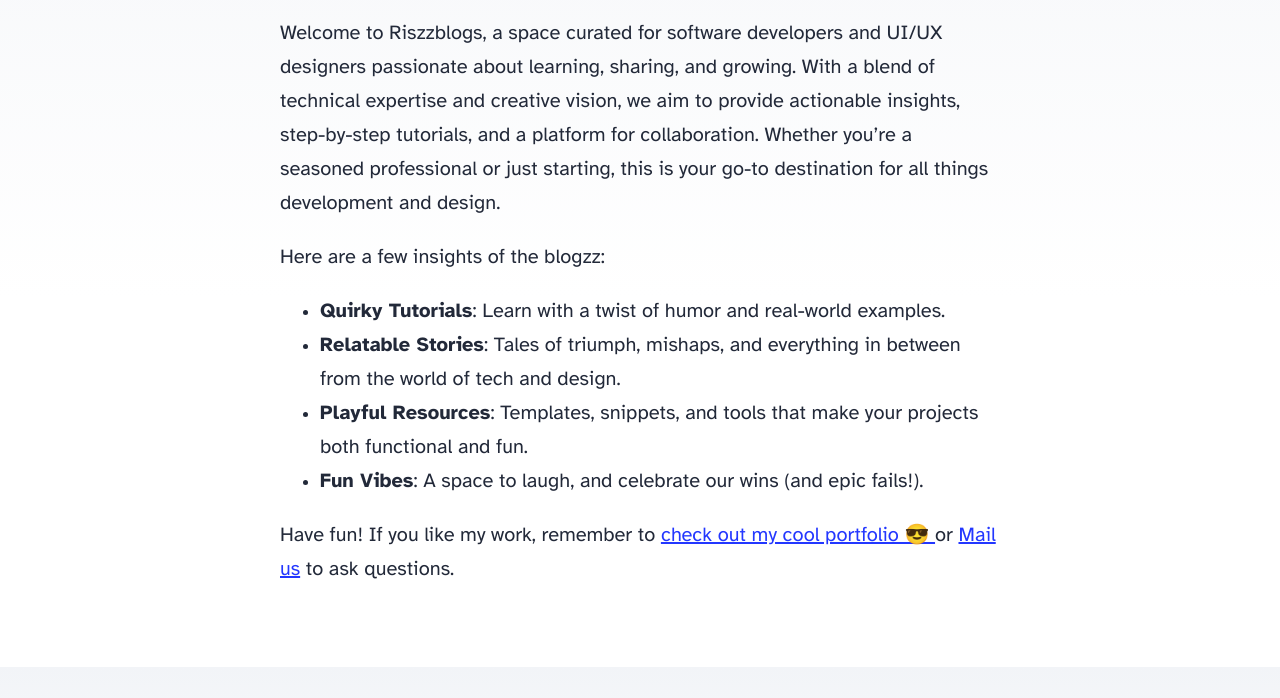
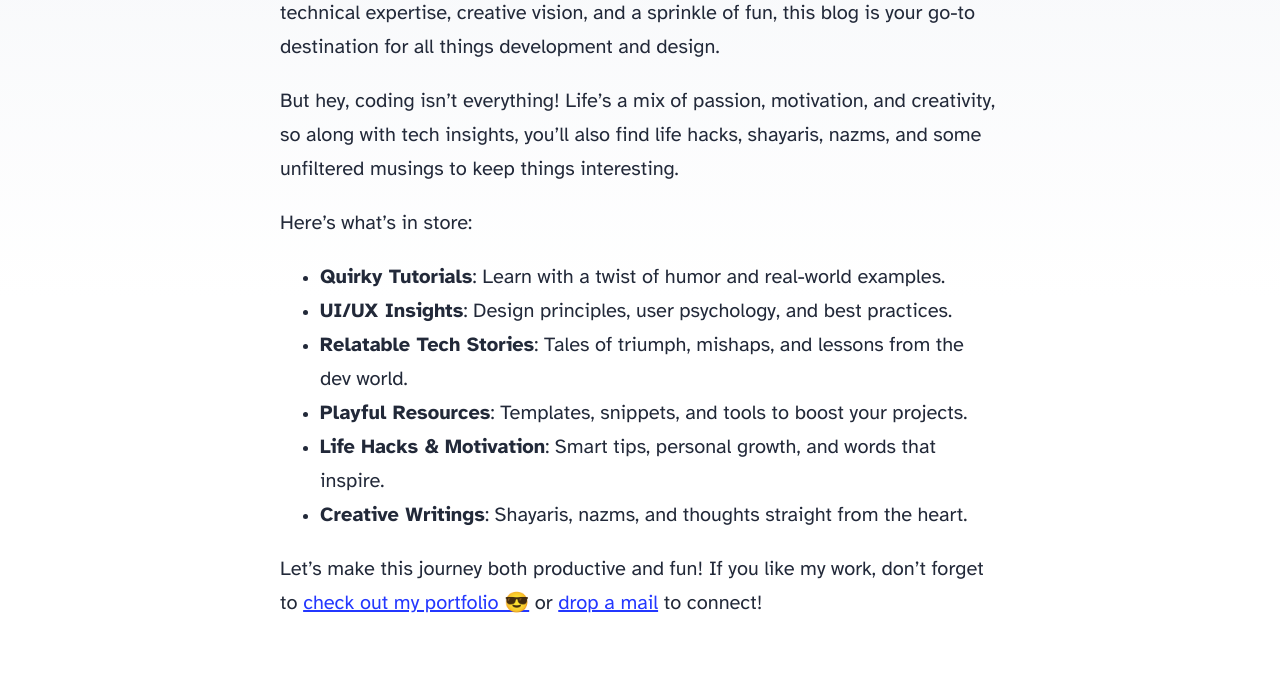
Before and after one commit to rishav-bhardwaz/riszzblogs, an Astro site: page / in a window 1280 px wide. Shown: the part 302-1000 px from the top of the page. Built offline with nearby package versions, Linux system fonts and the light colour scheme; Astro itself is replaced by a stand-in of ours.

Commit message:
Revise homepage content to enhance engagement and clarity, highlighting blog themes and inviting interaction.

```diff
--- a/src/pages/index.astro
+++ b/src/pages/index.astro
@@ -15,23 +15,26 @@ import { SITE_TITLE, SITE_DESCRIPTION } from '../consts';
 		<main>
 			<h1>🦇 Hello, World!</h1>
 			<p>
-				Join the journey of a developer and designer who loves to blend tech, design, and humor.
+				Welcome to <b>RiszzBlogs</b> – a space curated for software developers and UI/UX designers passionate about learning, sharing, and growing. With a blend of technical expertise, creative vision, and a sprinkle of fun, this blog is your go-to destination for all things development and design.
 			</p>
 			<p>
-				Welcome to Riszzblogs, a space curated for software developers and UI/UX designers passionate about learning, sharing, and growing. With a blend of technical expertise and creative vision, we aim to provide actionable insights, step-by-step tutorials, and a platform for collaboration. Whether you’re a seasoned professional or just starting, this is your go-to destination for all things development and design.
+				But hey, coding isn’t everything! Life’s a mix of passion, motivation, and creativity, so along with tech insights, you’ll also find life hacks, shayaris, nazms, and some unfiltered musings to keep things interesting.
 			</p>
-			<p>Here are a few insights of the blogzz:</p>
+			<p>Here’s what’s in store:</p>
 			<ul>
-				<li><b>Quirky Tutorials</b>: Learn with a twist of humor and real-world examples.
-				<li><b>Relatable Stories</b>: Tales of triumph, mishaps, and everything in between from the world of tech and design.</li>
-				<li><b>Playful Resources</b>: Templates, snippets, and tools that make your projects both functional and fun.</li>
-				<li><b>Fun Vibes</b>: A space to laugh, and celebrate our wins (and epic fails!).</li>
+				<li><b>Quirky Tutorials</b>: Learn with a twist of humor and real-world examples.</li>
+				<li><b>UI/UX Insights</b>: Design principles, user psychology, and best practices.</li>
+				<li><b>Relatable Tech Stories</b>: Tales of triumph, mishaps, and lessons from the dev world.</li>
+				<li><b>Playful Resources</b>: Templates, snippets, and tools to boost your projects.</li>
+				<li><b>Life Hacks & Motivation</b>: Smart tips, personal growth, and words that inspire.</li>
+				<li><b>Creative Writings</b>: Shayaris, nazms, and thoughts straight from the heart.</li>
 			</ul>
 			<p>
-				Have fun! If you like my work, remember to <a href="https://rishavbhardwaz.fun/"
-					>check out my cool portfolio 😎
-				</a> or <a href="mailto:rishav76000@gmail.com">Mail us</a> to ask questions.
+				Let’s make this journey both productive and fun! If you like my work, don’t forget to
+				<a href="https://rishavbhardwaz.fun/">check out my portfolio 😎</a> or
+				<a href="mailto:rishav76000@gmail.com">drop a mail</a> to connect!
 			</p>
+
 		</main>
 		<Footer />
 	</body>
```
